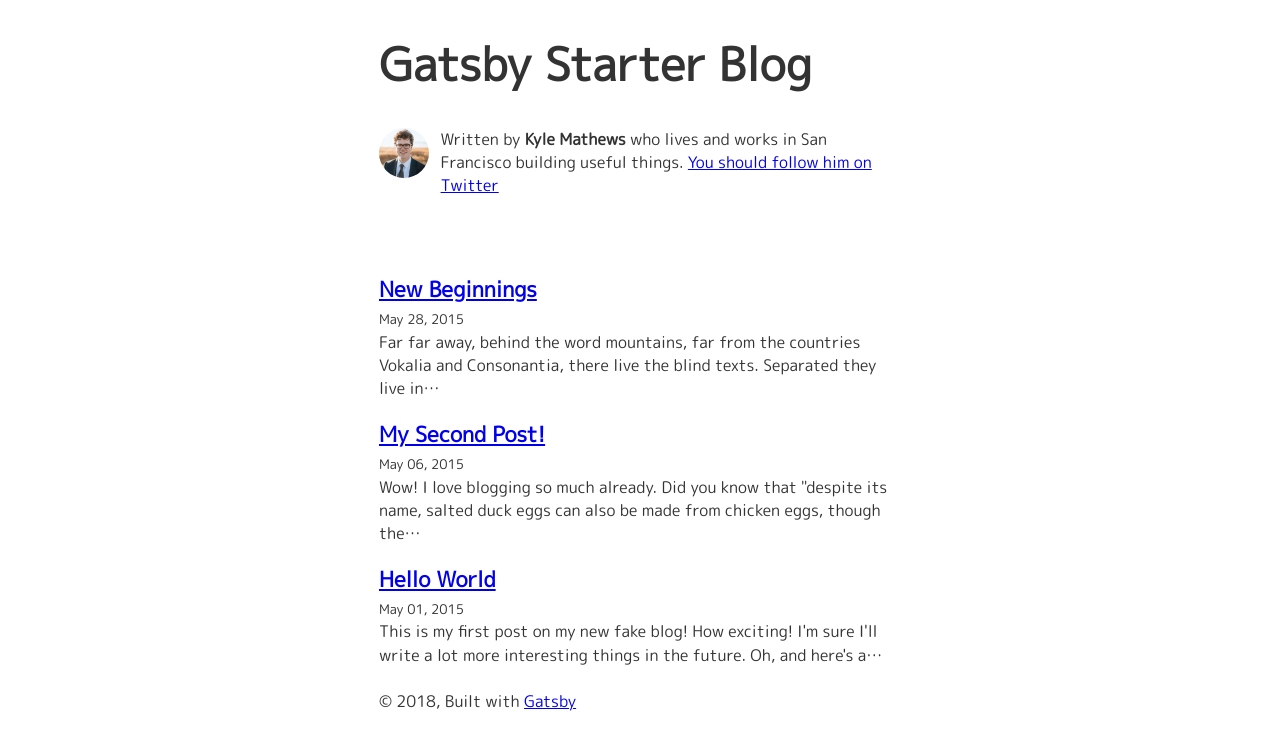
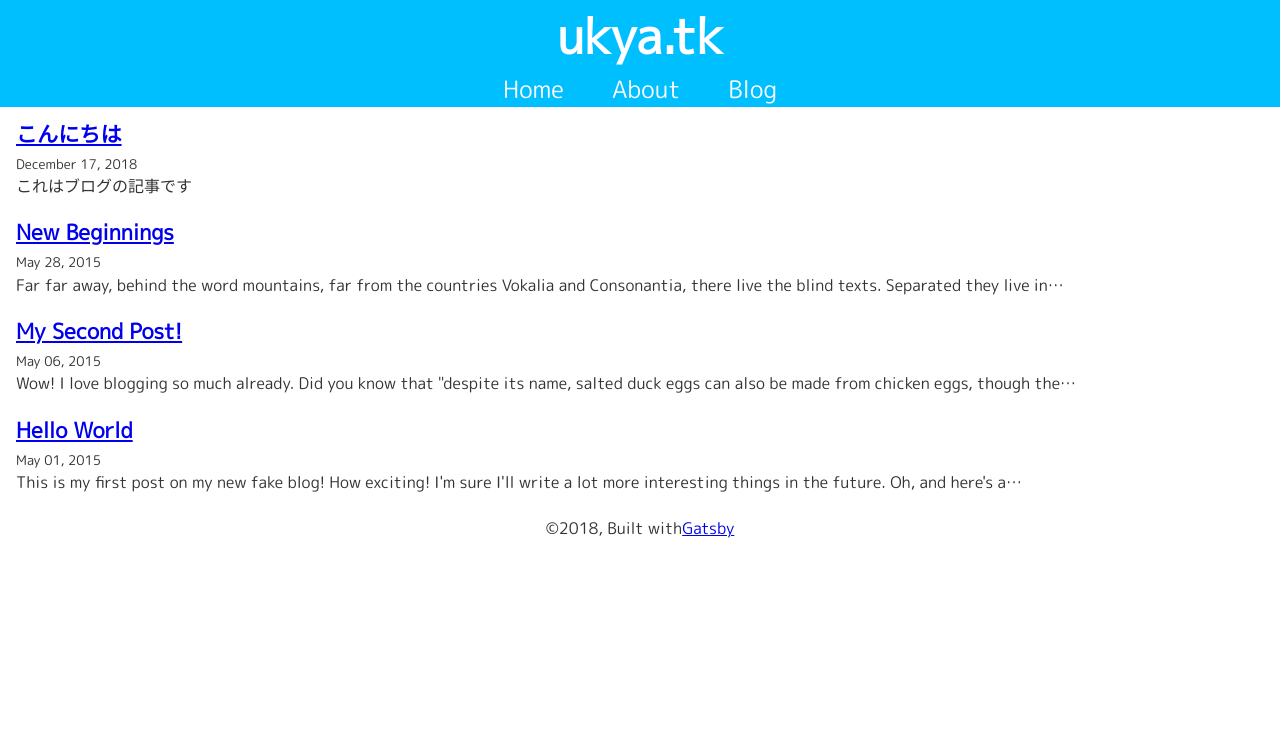
Before and after one commit to fuku710/ukya-site, a Gatsby site: page / in a window 1280 px wide. Built offline with nearby package versions, Linux system fonts and the light colour scheme; Gatsby itself is replaced by a stand-in of ours; some packages are replaced by stand-ins of ours.

Commit message:
use styled-component

```diff
--- /dev/null
+++ b/content/blog/japanese-article/index.md
@@ -0,0 +1,6 @@
+---
+title: こんにちは
+date: '2018-12-17T00:00:00'
+---
+
+これはブログの記事です
--- a/gatsby-config.js
+++ b/gatsby-config.js
@@ -1,7 +1,7 @@
 module.exports = {
   siteMetadata: {
-    title: `Gatsby Starter Blog`,
-    author: `Kyle Mathews`,
+    title: `ukya.tk`,
+    author: `Fukuda Naoto`,
     description: `A starter blog demonstrating what Gatsby can do.`,
     siteUrl: `https://gatsby-starter-blog-demo.netlify.com/`,
     social: {
@@ -74,5 +74,6 @@ module.exports = {
         pathToConfigModule: `src/utils/typography`,
       },
     },
+    `gatsby-plugin-styled-components`,
   ],
 }
--- a/package.json
+++ b/package.json
@@ -5,6 +5,7 @@
   "version": "0.1.0",
   "author": "Fukuda Naoto <never9612@gmail.com>",
   "dependencies": {
+    "babel-plugin-styled-components": "^1.10.0",
     "gatsby": "^2.0.76",
     "gatsby-image": "^2.0.22",
     "gatsby-plugin-feed": "^2.0.8",
@@ -13,6 +14,7 @@
     "gatsby-plugin-offline": "^2.0.5",
     "gatsby-plugin-react-helmet": "^3.0.0",
     "gatsby-plugin-sharp": "^2.0.6",
+    "gatsby-plugin-styled-components": "^3.0.4",
     "gatsby-plugin-typography": "^2.2.0",
     "gatsby-remark-copy-linked-files": "^2.0.5",
     "gatsby-remark-images": "^2.0.4",
@@ -27,6 +29,7 @@
     "react-dom": "^16.5.1",
     "react-helmet": "^5.2.0",
     "react-typography": "^0.16.13",
+    "styled-components": "^4.1.3",
     "typeface-merriweather": "0.0.43",
     "typeface-montserrat": "0.0.43",
     "typography": "^0.16.17",
--- /dev/null
+++ b/src/components/Header.js
@@ -0,0 +1,24 @@
+import React from 'react'
+import styled from 'styled-components'
+
+export default function Header({ children }) {
+  return (
+    <HeaderContainer>
+      <Title>{children}</Title>
+    </HeaderContainer>
+  )
+}
+
+const HeaderContainer = styled.div`
+  display: flex;
+  flex-direction: row;
+  justify-content: center;
+  background-color: deepskyblue;
+`
+
+const Title = styled.h1`
+  margin: 0px;
+  font-size: 48px;
+  color: white;
+  line-height: 1.5em;
+`
--- a/src/components/Layout.js
+++ b/src/components/Layout.js
@@ -1,74 +1,39 @@
 import React from 'react'
+import styled from 'styled-components'
 import { Link } from 'gatsby'
 
 import { rhythm, scale } from '../utils/typography'
+
+import Navbar from './Navbar'
+import Header from './Header'
 
 class Layout extends React.Component {
   render() {
     const { location, title, children } = this.props
     const rootPath = `${__PATH_PREFIX__}/`
-    let header
-
-    if (location.pathname === rootPath) {
-      header = (
-        <h1
-          style={{
-            ...scale(1.5),
-            marginBottom: rhythm(1.5),
-            marginTop: 0,
-          }}
-        >
-          <Link
-            style={{
-              boxShadow: `none`,
-              textDecoration: `none`,
-              color: `inherit`,
-            }}
-            to={`/`}
-          >
-            {title}
-          </Link>
-        </h1>
-      )
-    } else {
-      header = (
-        <h3
-          style={{
-            fontFamily: `Montserrat, sans-serif`,
-            marginTop: 0,
-            marginBottom: rhythm(-1),
-          }}
-        >
-          <Link
-            style={{
-              boxShadow: `none`,
-              textDecoration: `none`,
-              color: `inherit`,
-            }}
-            to={`/`}
-          >
-            {title}
-          </Link>
-        </h3>
-      )
-    }
     return (
-      <div
-        style={{
-          marginLeft: `auto`,
-          marginRight: `auto`,
-          maxWidth: rhythm(24),
-          padding: `${rhythm(1.5)} ${rhythm(3 / 4)}`,
-        }}
-      >
-        {header}
-        {children}
-        <footer>
-          © 2018, Built with <a href="https://www.gatsbyjs.org">Gatsby</a>
-        </footer>
-      </div>
+      <LayoutContainer>
+        <Header>{title}</Header>
+        <Navbar />
+        <Content>{children}</Content>
+        <Footer>
+          ©2018, Built with <a href="https://www.gatsbyjs.org">Gatsby</a>
+        </Footer>
+      </LayoutContainer>
     )
   }
 }
 
+const LayoutContainer = styled.div``
+
+const Content = styled.div`
+  margin: 16px;
+`
+
+const Footer = styled.footer`
+  display: flex;
+  flex-direction: row;
+  justify-content: center;
+`
+
 export default Layout
--- /dev/null
+++ b/src/components/Navbar.js
@@ -0,0 +1,40 @@
+import React from 'react'
+import styled from 'styled-components'
+import { Link } from 'gatsby'
+
+export default function Navbar() {
+  return (
+    <Nav>
+      <MenuList>
+        <MenuItem>Home</MenuItem>
+        <MenuItem>About</MenuItem>
+        <MenuItem>Blog</MenuItem>
+      </MenuList>
+    </Nav>
+  )
+}
+
+const Nav = styled.nav`
+  background-color: deepskyblue;
+`
+
+const MenuList = styled.ul`
+  margin: 0px;
+  list-style-type: none;
+  display: flex;
+  flex-direction: row;
+  justify-content: center;
+`
+
+const MenuItem = styled.li`
+  margin: 0px;
+  margin-left: 1em;
+  margin-right: 1em;
+  font-size: 24px;
+  color: white;
+  cursor: pointer;
+  transition: all 0.2s linear;
+  :hover {
+    color: gray;
+  }
+`
--- a/src/pages/index.js
+++ b/src/pages/index.js
@@ -18,7 +18,7 @@ class BlogIndex extends React.Component {
           title="All posts"
           keywords={[`blog`, `gatsby`, `javascript`, `react`]}
         />
-        <Bio />
+        {/* <Bio /> */}
         {posts.map(({ node }) => {
           const title = node.frontmatter.title || node.fields.slug
           return (
--- a/src/templates/blog-post.js
+++ b/src/templates/blog-post.js
@@ -32,7 +32,7 @@ class BlogPostTemplate extends React.Component {
             marginBottom: rhythm(1),
           }}
         />
-        <Bio />
+        {/* <Bio /> */}
 
         <ul
           style={{
```
Also changed, not shown: 1 other file.
